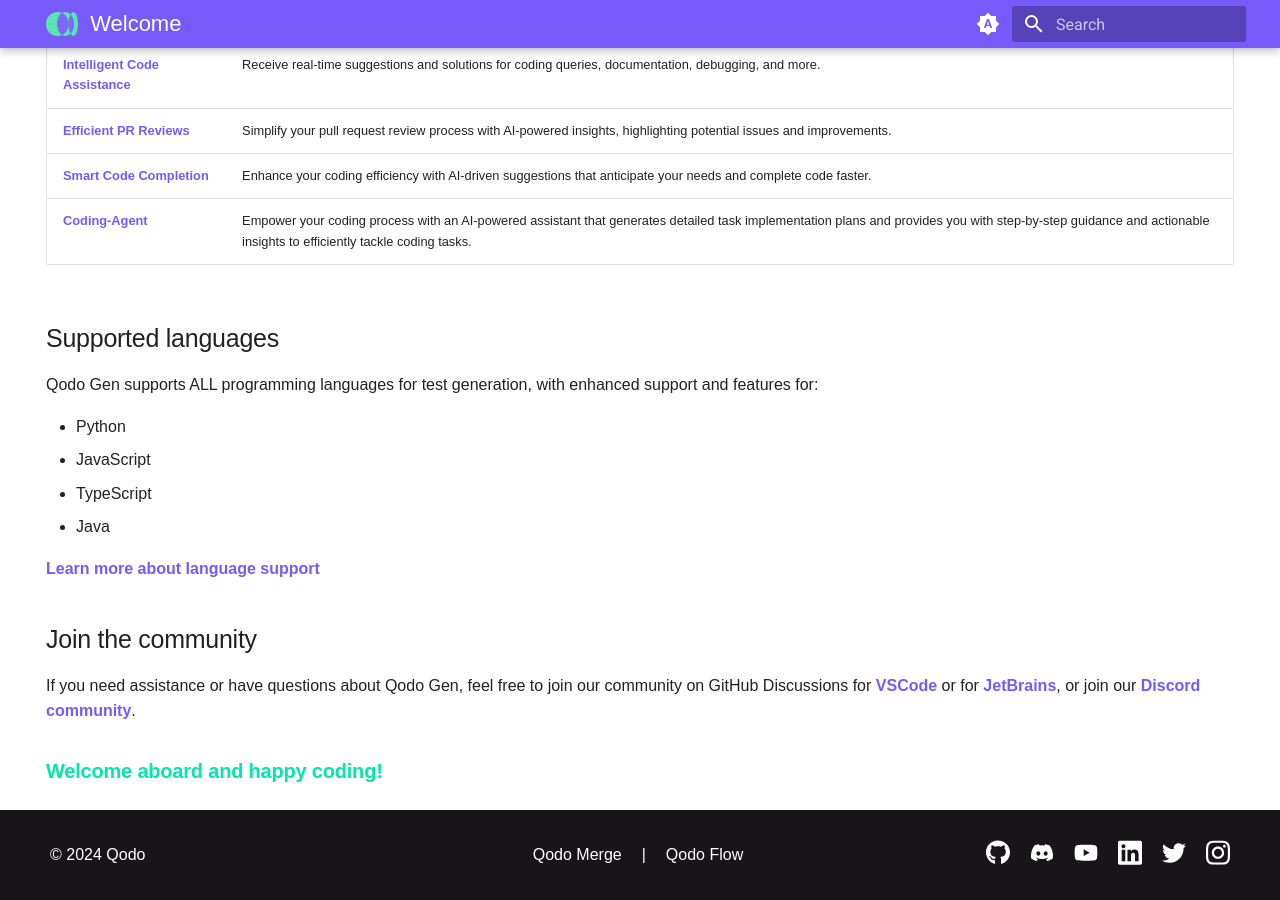
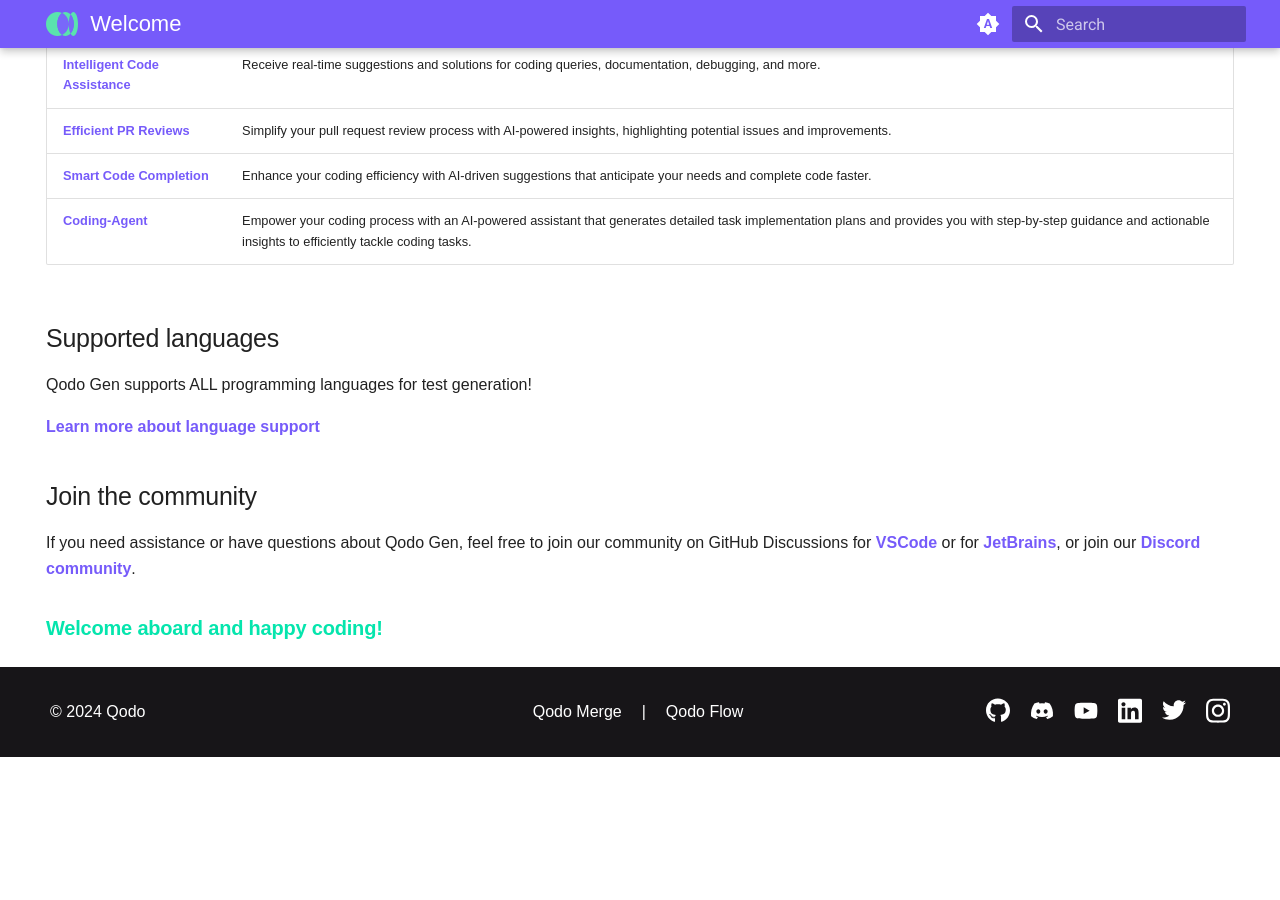
Before and after one commit to Codium-ai/codiumate-docs, an MkDocs documentation site: the page built from docs/index.md, in a window 1280 px wide and 900 px high, scrolled down 874 px. Built offline with MkDocs 1.6.1 and Material for MkDocs 9.7.7, drawn with Linux system fonts in a browser that asks for light colours; after the commit the page ends 1631 px from its top, so only the background shows below that.

Commit message:
Remove support for specific languages

```diff
--- a/docs/index.md
+++ b/docs/index.md
@@ -52,12 +52,7 @@
 
 ## Supported languages
 
-Qodo Gen supports ALL programming languages for test generation, with enhanced support and features for:
-
-- Python
-- JavaScript
-- TypeScript
-- Java
+Qodo Gen supports ALL programming languages for test generation!
 
 **[Learn more about language support](./tests/supported-languages.md)**
 
```
Also changed, not shown: 3 other files.
